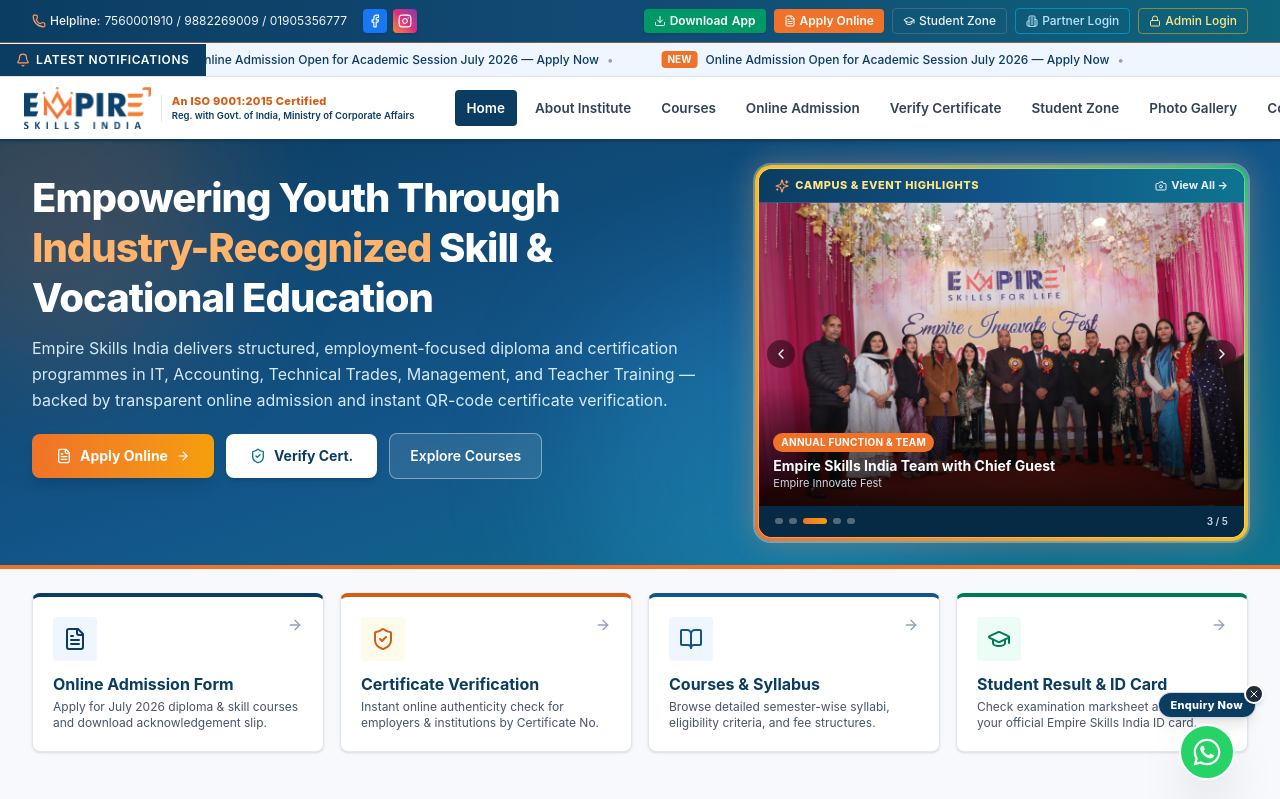
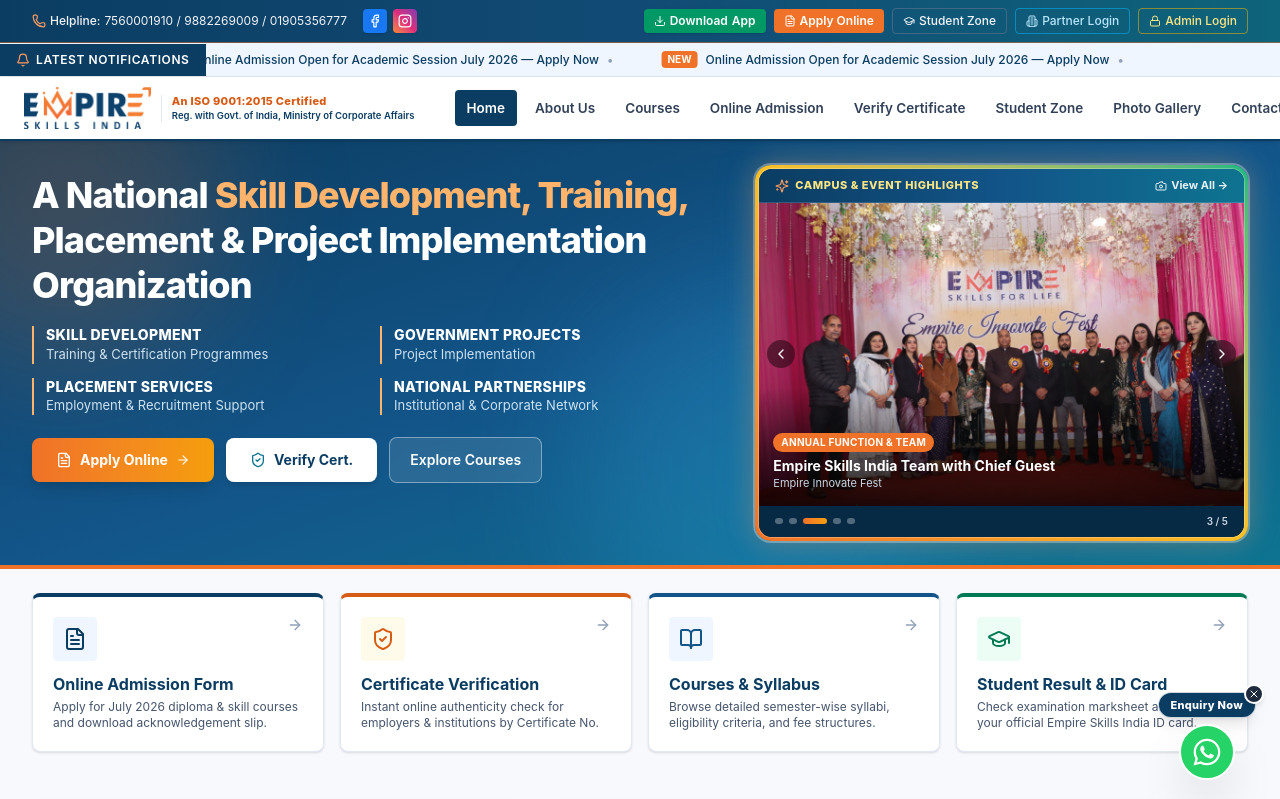
Before and after one commit to rohit786143/empireskillsindia, a Next.js app: page / in a window 1280 px wide. Shown: the top 799 px of the page. Built offline with nearby package versions, Linux system fonts and the light colour scheme; no server answers.

Commit message:
Update hero headline, 4-pillar grid, and rename About Institute to About Us

```diff
--- a/src/app/page.tsx
+++ b/src/app/page.tsx
@@ -70,18 +70,46 @@ export default function HomePage() {
         />
         <div className="relative max-w-7xl mx-auto px-4 sm:px-6 lg:px-8 py-5 sm:py-6">
           <div className="grid grid-cols-1 lg:grid-cols-12 gap-5 lg:gap-6 items-start">
-            <div className="lg:col-span-7 space-y-3 lg:pt-2">
-              <h1 className="text-2xl sm:text-4xl lg:text-[40px] font-extrabold tracking-tight leading-snug sm:leading-tight text-white">
-                Empowering Youth Through{" "}
-                <span className="text-[#FFB36B]">Industry-Recognized</span> Skill &amp;
-                Vocational Education
+            <div className="lg:col-span-7 space-y-3.5 lg:pt-2">
+              <h1 className="text-2xl sm:text-3xl lg:text-[36px] font-extrabold tracking-tight leading-snug sm:leading-tight text-white">
+                A National{" "}
+                <span className="text-[#FFB36B]">Skill Development, Training,</span>{" "}
+                Placement &amp; Project Implementation Organization
               </h1>
-              <p className="text-sky-100/95 text-xs sm:text-base max-w-2xl leading-relaxed">
-                Empire Skills India delivers structured, employment-focused diploma and
-                certification programmes in IT, Accounting, Technical Trades, Management, and
-                Teacher Training — backed by transparent online admission and instant QR-code
-                certificate verification.
-              </p>
+              <div className="grid grid-cols-2 gap-x-3 sm:gap-x-6 gap-y-2.5 sm:gap-y-3.5 pt-1 max-w-2xl">
+                <div className="border-l-2 border-[#FFB36B] pl-2.5 sm:pl-3">
+                  <p className="text-[11px] sm:text-sm font-extrabold uppercase tracking-wide text-white leading-tight">
+                    SKILL DEVELOPMENT
+                  </p>
+                  <p className="text-[11px] sm:text-[13px] text-sky-100/90 mt-0.5 leading-snug">
+                    Training &amp; Certification Programmes
+                  </p>
+                </div>
+                <div className="border-l-2 border-[#FFB36B] pl-2.5 sm:pl-3">
+                  <p className="text-[11px] sm:text-sm font-extrabold uppercase tracking-wide text-white leading-tight">
+                    GOVERNMENT PROJECTS
+                  </p>
+                  <p className="text-[11px] sm:text-[13px] text-sky-100/90 mt-0.5 leading-snug">
+                    Project Implementation
+                  </p>
+                </div>
+                <div className="border-l-2 border-[#FFB36B] pl-2.5 sm:pl-3">
+                  <p className="text-[11px] sm:text-sm font-extrabold uppercase tracking-wide text-white leading-tight">
+                    PLACEMENT SERVICES
+                  </p>
+                  <p className="text-[11px] sm:text-[13px] text-sky-100/90 mt-0.5 leading-snug">
+                    Employment &amp; Recruitment Support
+                  </p>
+                </div>
+                <div className="border-l-2 border-[#FFB36B] pl-2.5 sm:pl-3">
+                  <p className="text-[11px] sm:text-sm font-extrabold uppercase tracking-wide text-white leading-tight">
+                    NATIONAL PARTNERSHIPS
+                  </p>
+                  <p className="text-[11px] sm:text-[13px] text-sky-100/90 mt-0.5 leading-snug">
+                    Institutional &amp; Corporate Network
+                  </p>
+                </div>
+              </div>
 
               <div className="grid grid-cols-2 sm:flex sm:flex-wrap items-center gap-2.5 sm:gap-3 pt-2">
                 <Link
--- a/src/components/SiteHeader.tsx
+++ b/src/components/SiteHeader.tsx
@@ -29,7 +29,7 @@ interface TickerNotice {
 
 const NAV_LINKS = [
   { label: "Home", href: "/" },
-  { label: "About Institute", href: "/about" },
+  { label: "About Us", href: "/about" },
   { label: "Courses", href: "/courses" },
   { label: "Online Admission", href: "/admission" },
   { label: "Verify Certificate", href: "/verify-certificate" },
```
Also changed, not shown: 62 other files (tests, documents, lock files or other folders).
